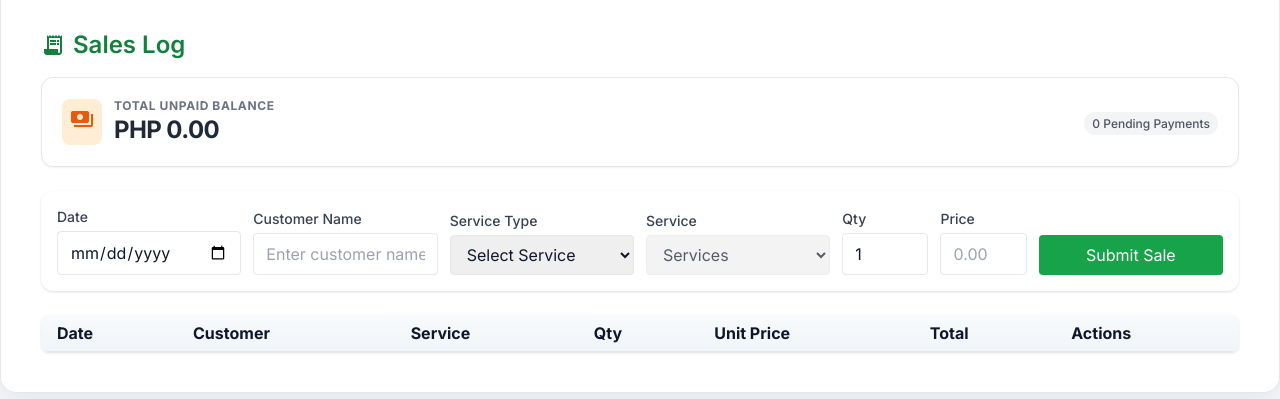
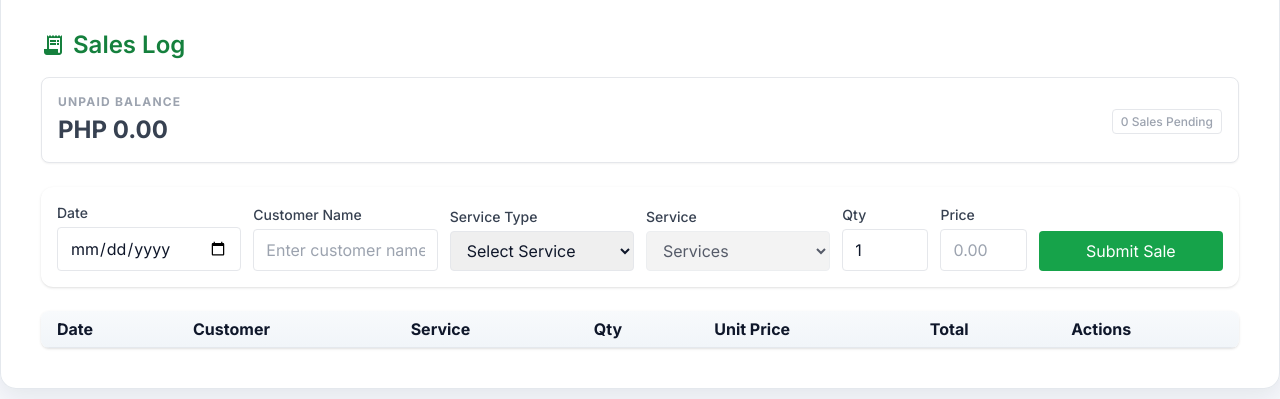
Before and after one commit to Norahc07/LumiPrints, a plain HTML site: page index.html in a window 1280 px wide. Both pictures are taken after a click on the button "Sales". Shown: the part 401-800 px from the top of the page. Drawn offline with nearby package versions, Linux system fonts and the light colour scheme; no server answers.

Commit message:
UPDATE the unpaid balance summary

```diff
--- a/app.js
+++ b/app.js
@@ -559,6 +559,18 @@ window.removePendingSale = function(i) {
 // --- Sales Table ---
 function renderSales() {
     console.log('renderSales called', sales);
+
+    // --- ADD THIS CALCULATION BLOCK ---
+    const unpaidSales = sales.filter(s => !s.paid); // Get only sales where paid is false
+    const totalUnpaid = unpaidSales.reduce((sum, s) => sum + (parseFloat(s.total) || 0), 0);
+
+    // Update the simple white display
+    const display = document.getElementById('unpaidTotalDisplay');
+    const count = document.getElementById('unpaidCount');
+    if (display) display.innerText = `PHP ${totalUnpaid.toLocaleString(undefined, {minimumFractionDigits: 2})}`;
+    if (count) count.innerText = `${unpaidSales.length} Sales Pending`;
+    // ----------------------------------
+
     salesTable.innerHTML = '';
     sales.forEach((s, i) => {
         // Check if we should show grouped view: multiple services OR has additional expense
--- a/index.html
+++ b/index.html
@@ -171,20 +171,13 @@
         <div id="tab-sales" class="tab-content hidden">
             <h2 class="text-2xl font-semibold mb-4 flex items-center text-green-700"><span class="material-icons mr-2">receipt_long</span>Sales Log</h2>
 
-            <div class="mb-6">
-                <div class="bg-white border border-gray-200 rounded-xl p-5 shadow-sm flex items-center justify-between">
-                    <div class="flex items-center gap-3">
-                        <div class="bg-orange-100 p-2 rounded-lg text-orange-600">
-                            <span class="material-icons">payments</span>
-                        </div>
-                        <div>
-                            <p class="text-xs font-bold text-gray-500 uppercase tracking-wider">Total Unpaid Balance</p>
-                            <h3 id="totalUnpaidDisplay" class="text-2xl font-bold text-gray-800 tracking-tight">PHP 0.00</h3>
-                        </div>
-                    </div>
-                    <div class="text-right">
-                        <span id="unpaidCount" class="text-xs bg-gray-100 text-gray-600 px-2 py-1 rounded-full font-medium">0 Pending Payments</span>
-                    </div>
+            <div class="mb-6 bg-white border border-gray-200 rounded-lg p-4 shadow-sm flex justify-between items-center">
+                <div>
+                    <p class="text-gray-400 text-xs font-bold uppercase tracking-widest mb-1">Unpaid Balance</p>
+                    <h3 id="unpaidTotalDisplay" class="text-2xl font-bold text-gray-700">PHP 0.00</h3>
+                </div>
+                <div class="text-right">
+                    <span id="unpaidCount" class="text-xs font-medium text-gray-400 border border-gray-200 px-2 py-1 rounded">0 Sales Pending</span>
                 </div>
             </div>
 
```
